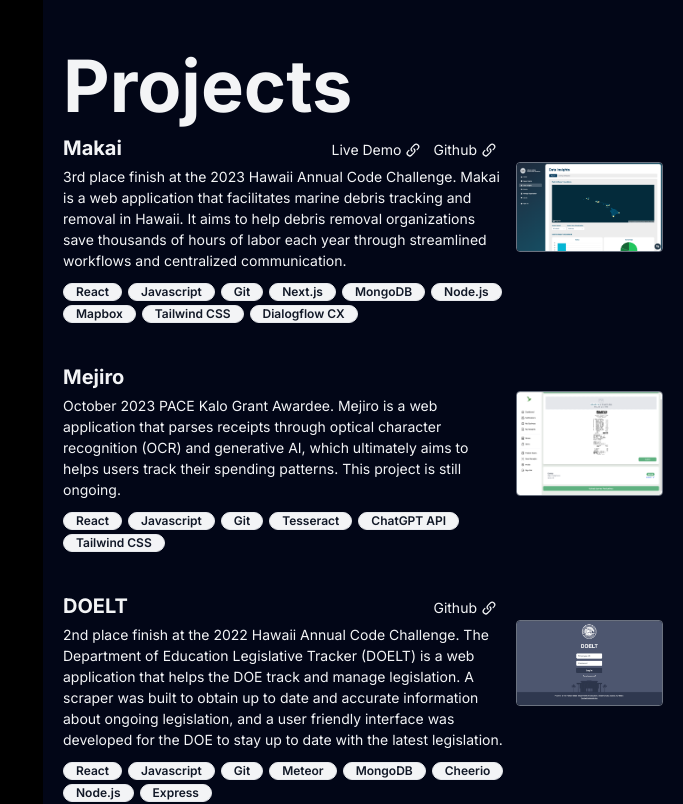
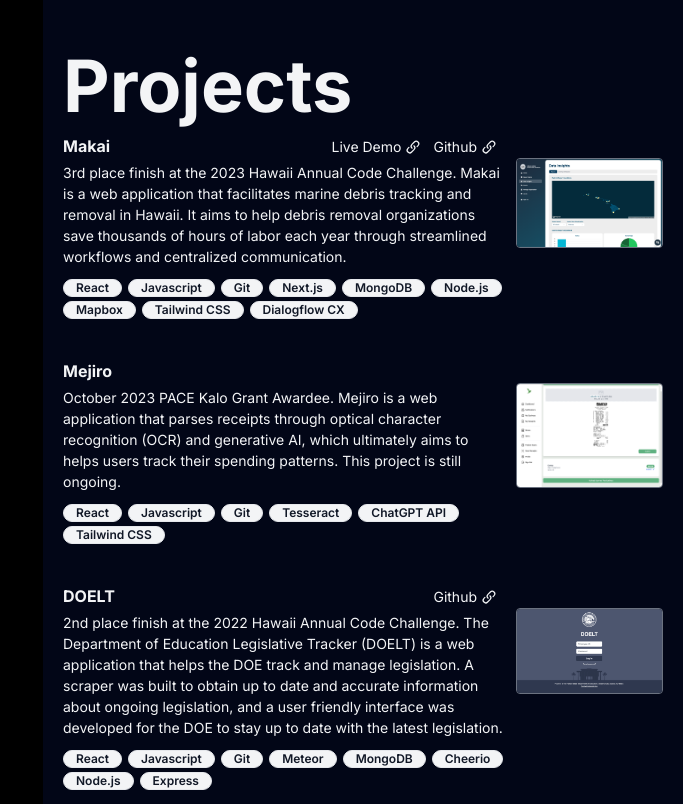
Before and after one commit to giorgio-tran/real-portfolio, a Next.js app in the folder portfolio/: page / in a window 1280 px wide. Shown: the part 1240-2044 px from the top of the page, without its empty margins (597-1280 px from the left). Built offline with nearby package versions, Linux system fonts and the light colour scheme.

Commit message:
Make font size of experience and projects the same

```diff
--- a/portfolio/src/app/components/Project.jsx
+++ b/portfolio/src/app/components/Project.jsx
@@ -6,7 +6,7 @@ const Project = ({ project }) => {
   return (
     <div className="w-full">
       <div className="flex md:w-3/4 md:pr-4 justify-between items-baseline">
-        <div className="font-bold text-xl">{project.name}</div>
+        <div className="font-bold">{project.name}</div>
         <div className="text-sm flex gap-3">
           {project.links &&
             project.links.map((link, index) => (
```
